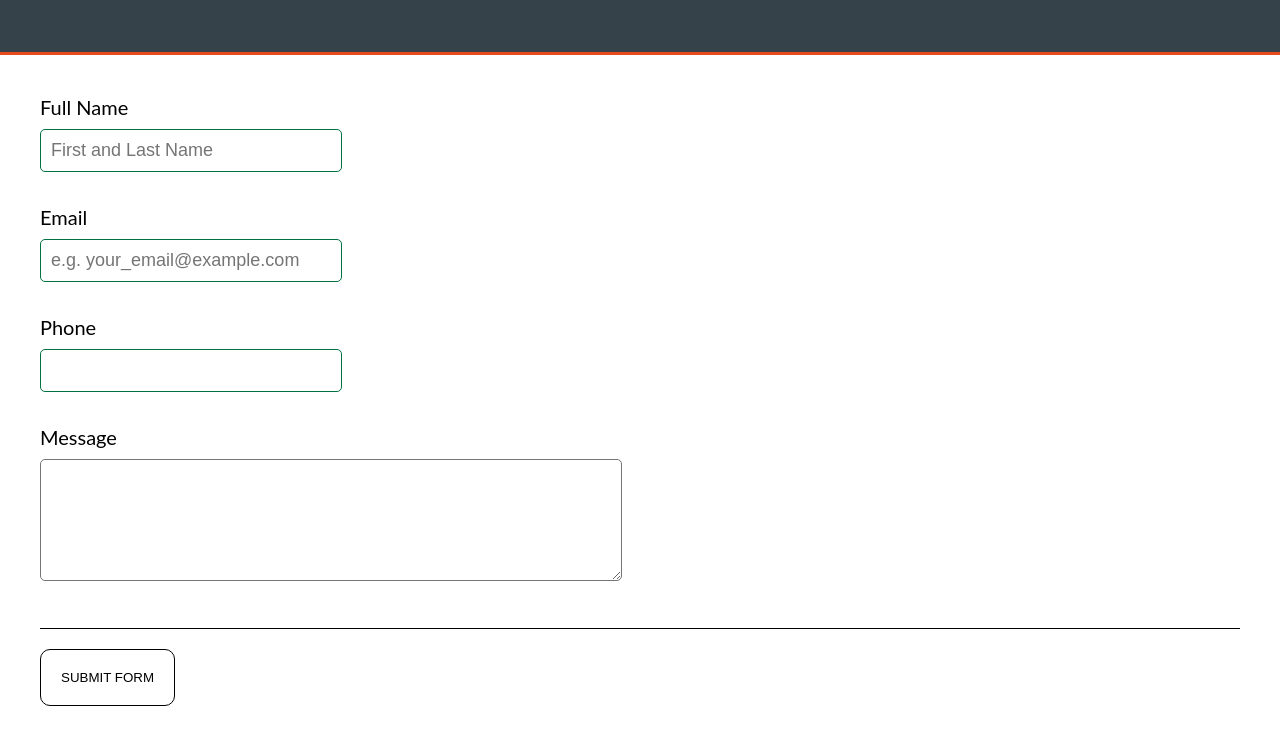
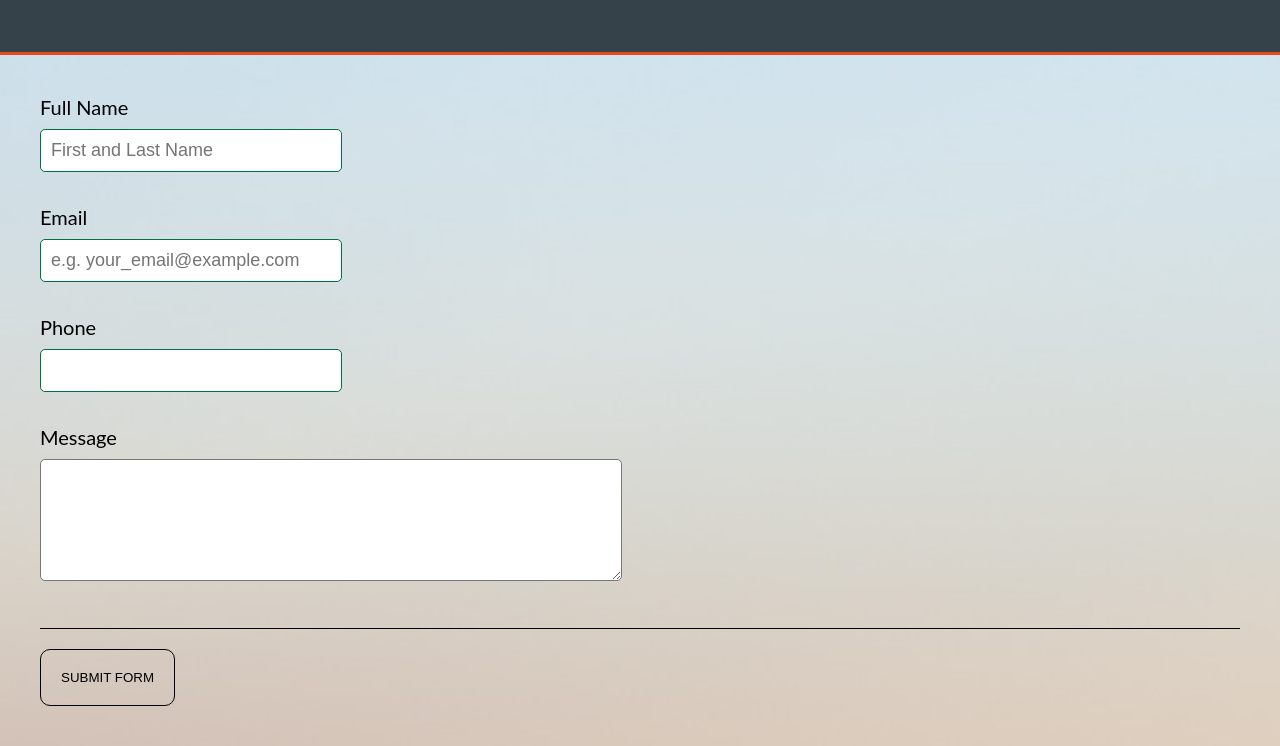
Before and after one commit to CyprianTseriwa/Practical-Assignment3, a plain HTML site: page Enquires.html in a window 1280 px wide. Shown: the part 78-824 px from the top of the page. Drawn offline with Linux system fonts and the light colour scheme.

Commit message:
Update style.css

```diff
--- a/style.css
+++ b/style.css
@@ -2,7 +2,11 @@ body {
     font-family: "Lato", sans-serif;
     color: black;
     margin: 0;
+    background-image: url("bg.jpg");
+    background-repeat:  no-repeat;
+    background-size: 250% 2500px;
   }
+
 
   .invalid {
     border: 1px solid red;
```
